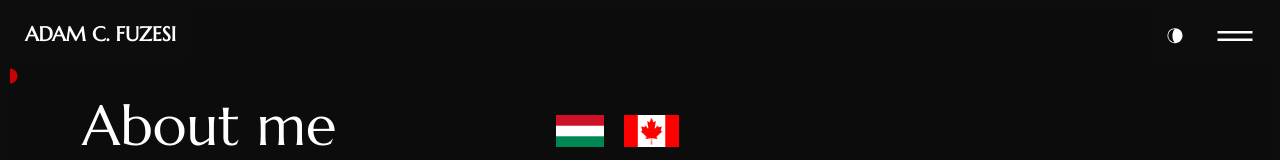
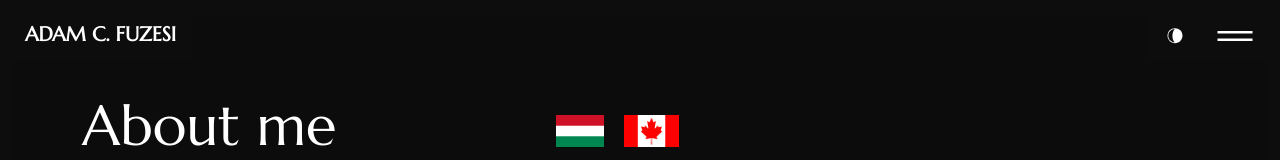
Before and after one commit to AdamFuzesi/fuzesi_showcase, a React (Create React App) app: page /about in a window 1280 px wide. Shown: the top 160 px of the page. Built offline with nearby package versions, Linux system fonts and the light colour scheme.

Commit message:
fixed issues in deployment optimization

```diff
--- a/src/app/App.js
+++ b/src/app/App.js
@@ -7,7 +7,6 @@ import {
 import withRouter from "../hooks/withRouter";
 import AppRoutes from "./routes";
 import Headermain from "../header";
-import AnimatedCursor  from "../hooks/AnimatedCursor";
 import "./App.css";
 
 function _ScrollToTop(props) {
@@ -21,16 +20,6 @@ const ScrollToTop = withRouter(_ScrollToTop);
 export default function App() {
   return (
     <Router basename={process.env.PUBLIC_URL}>
-      <div className="cursor__dot">
-        <AnimatedCursor
-          innerSize={15}
-          outerSize={15}
-          color="96, 163, 188"
-          outerAlpha={0.4}
-          innerScale={0.7}
-          outerScale={5}
-        />
-      </div>
       <ScrollToTop>
         <Headermain />
         <AppRoutes />
--- a/src/hooks/AnimatedCursor.js
+++ /dev/null
@@ -1,328 +0,0 @@
-import React, {useEffect,useRef,useState,useCallback} from "react"
-
-const IsDevice = (() => {
-    if (typeof navigator == 'undefined') return
-
-    let ua = navigator.userAgent
-
-    return {
-      info: ua,
-
-      Android() {
-        return ua.match(/Android/i)
-      },
-      BlackBerry() {
-        return ua.match(/BlackBerry/i)
-      },
-      IEMobile() {
-        return ua.match(/IEMobile/i)
-      },
-      iOS() {
-        return ua.match(/iPhone|iPad|iPod/i)
-      },
-      iPad() {
-        return (
-          ua.match(/Mac/) &&
-          navigator.maxTouchPoints &&
-          navigator.maxTouchPoints > 2
-        )
-      },
-      OperaMini() {
-        return ua.match(/Opera Mini/i)
-      },
-
-      /**
-       * Any Device
-       */
-    any() {
-      return (
-        IsDevice.Android() ||
-        IsDevice.BlackBerry() ||
-        IsDevice.iOS() ||
-        IsDevice.iPad() ||
-        IsDevice.OperaMini() ||
-        IsDevice.IEMobile()
-      )
-    },
-  }
-})();
-
-
-function useEventListener(eventName, handler, element = document) {
-    const savedHandler = useRef()
-
-    useEffect(() => {
-      savedHandler.current = handler
-    }, [handler])
-
-    useEffect(() => {
-      const isSupported = element && element.addEventListener
-      if (!isSupported) return
-
-      const eventListener = (event) => savedHandler.current(event)
-
-      element.addEventListener(eventName, eventListener)
-
-      return () => {
-        element.removeEventListener(eventName, eventListener)
-      }
-    }, [eventName, element])
-  }
-
-  /**
- * Cursor Core
- * Replaces the native cursor with a custom animated cursor, consisting
- * of an inner and outer dot that scale inversely based on hover or click.
- *
- * @author Stephen Scaff (github.com/stephenscaff)
- *
- * @param {string} color - rgb color value
- * @param {number} outerAlpha - level of alpha transparency for color
- * @param {number} innerSize - inner cursor size in px
- * @param {number} innerScale - inner cursor scale amount
- * @param {number} outerSize - outer cursor size in px
- * @param {number} outerScale - outer cursor scale amount
- * @param {object} outerStyle - style object for outer cursor
- * @param {object} innerStyle - style object for inner cursor
- * @param {array}  clickables - array of clickable selectors
- *
- */
-function CursorCore({
-    outerStyle,
-    innerStyle,
-    color = '220, 90, 90',
-    outerAlpha = 0.3,
-    innerSize = 8,
-    outerSize = 8,
-    outerScale = 6,
-    innerScale = 0.6,
-    trailingSpeed = 8,
-    clickables = [
-      'a',
-      'input[type="text"]',
-      'input[type="email"]',
-      'input[type="number"]',
-      'input[type="submit"]',
-      'input[type="image"]',
-      'label[for]',
-      'select',
-      'textarea',
-      'button',
-      '.link'
-    ]
-  }) {
-    const cursorOuterRef = useRef()
-    const cursorInnerRef = useRef()
-    const requestRef = useRef()
-    const previousTimeRef = useRef()
-    const [coords, setCoords] = useState({ x: 0, y: 0 })
-    const [isVisible, setIsVisible] = useState(false)
-    const [isActive, setIsActive] = useState(false)
-    const [isActiveClickable, setIsActiveClickable] = useState(false)
-    let endX = useRef(0)
-    let endY = useRef(0)
-
-    /**
-     * Primary Mouse move event
-     * @param {number} clientX - MouseEvent.clientx
-     * @param {number} clientY - MouseEvent.clienty
-     */
-    const onMouseMove = useCallback(({ clientX, clientY }) => {
-      setCoords({ x: clientX, y: clientY })
-      cursorInnerRef.current.style.top = `${clientY}px`
-      cursorInnerRef.current.style.left = `${clientX}px`
-      endX.current = clientX
-      endY.current = clientY
-    }, [])
-
-    // Outer Cursor Animation Delay
-    const animateOuterCursor = useCallback(
-      (time) => {
-        if (previousTimeRef.current !== undefined) {
-          coords.x += (endX.current - coords.x) / trailingSpeed
-          coords.y += (endY.current - coords.y) / trailingSpeed
-          cursorOuterRef.current.style.top = `${coords.y}px`
-          cursorOuterRef.current.style.left = `${coords.x}px`
-        }
-        previousTimeRef.current = time
-        requestRef.current = requestAnimationFrame(animateOuterCursor)
-      },
-      [requestRef]
-    )
-
-    // RAF for animateOuterCursor
-    useEffect(() => {
-      requestRef.current = requestAnimationFrame(animateOuterCursor)
-      return () => cancelAnimationFrame(requestRef.current)
-    }, [animateOuterCursor])
-
-    const onMouseDown = useCallback(() => setIsActive(true), [])
-    const onMouseUp = useCallback(() => setIsActive(false), [])
-    const onMouseEnterViewport = useCallback(() => setIsVisible(true), [])
-    const onMouseLeaveViewport = useCallback(() => setIsVisible(false), [])
-
-    useEventListener('mousemove', onMouseMove)
-    useEventListener('mousedown', onMouseDown)
-    useEventListener('mouseup', onMouseUp)
-    useEventListener('mouseover', onMouseEnterViewport)
-    useEventListener('mouseout', onMouseLeaveViewport)
-
-    // ursors Hover/Active State
-    useEffect(() => {
-      if (isActive) {
-        cursorInnerRef.current.style.transform = `translate(-50%, -50%) scale(${innerScale})`
-        cursorOuterRef.current.style.transform = `translate(-50%, -50%) scale(${outerScale})`
-      } else {
-        cursorInnerRef.current.style.transform = 'translate(-50%, -50%) scale(1)'
-        cursorOuterRef.current.style.transform = 'translate(-50%, -50%) scale(1)'
-      }
-    }, [innerScale, outerScale, isActive])
-
-    // Cursors Click States
-    useEffect(() => {
-      if (isActiveClickable) {
-        cursorInnerRef.current.style.transform = `translate(-50%, -50%) scale(${
-          innerScale * 1.2
-        })`
-        cursorOuterRef.current.style.transform = `translate(-50%, -50%) scale(${
-          outerScale * 1.4
-        })`
-      }
-    }, [innerScale, outerScale, isActiveClickable])
-
-    // Cursor Visibility State
-    useEffect(() => {
-      if (isVisible) {
-        cursorInnerRef.current.style.opacity = 1
-        cursorOuterRef.current.style.opacity = 1
-      } else {
-        cursorInnerRef.current.style.opacity = 0
-        cursorOuterRef.current.style.opacity = 0
-      }
-    }, [isVisible])
-
-    useEffect(() => {
-      const clickableEls = document.querySelectorAll(clickables.join(','))
-
-      clickableEls.forEach((el) => {
-        el.style.cursor = 'none'
-
-        el.addEventListener('mouseover', () => {
-          setIsActive(true)
-        })
-        el.addEventListener('click', () => {
-          setIsActive(true)
-          setIsActiveClickable(false)
-        })
-        el.addEventListener('mousedown', () => {
-          setIsActiveClickable(true)
-        })
-        el.addEventListener('mouseup', () => {
-          setIsActive(true)
-        })
-        el.addEventListener('mouseout', () => {
-          setIsActive(false)
-          setIsActiveClickable(false)
-        })
-      })
-
-      return () => {
-        clickableEls.forEach((el) => {
-          el.removeEventListener('mouseover', () => {
-            setIsActive(true)
-          })
-          el.removeEventListener('click', () => {
-            setIsActive(true)
-            setIsActiveClickable(false)
-          })
-          el.removeEventListener('mousedown', () => {
-            setIsActiveClickable(true)
-          })
-          el.removeEventListener('mouseup', () => {
-            setIsActive(true)
-          })
-          el.removeEventListener('mouseout', () => {
-            setIsActive(false)
-            setIsActiveClickable(false)
-          })
-        })
-      }
-    }, [isActive, clickables])
-
-    // Cursor Styles
-    const styles = {
-      cursorInner: {
-        zIndex: 999,
-        display: 'block',
-        position: 'fixed',
-        borderRadius: '50%',
-        width: innerSize,
-        height: innerSize,
-        pointerEvents: 'none',
-        backgroundColor: "96, 163, 188",
-        ...(innerStyle && innerStyle),
-        transition: 'opacity 0.15s ease-in-out, transform 0.25s ease-in-out'
-      },
-      cursorOuter: {
-        zIndex: 999,
-        display: 'block',
-        position: 'fixed',
-        borderRadius: '50%',
-        pointerEvents: 'none',
-        width: outerSize,
-        height: outerSize,
-        backgroundColor: `rgba(${color}, ${outerAlpha})`,
-        transition: 'opacity 0.15s ease-in-out, transform 0.15s ease-in-out',
-        willChange: 'transform',
-        ...(outerStyle && outerStyle)
-      }
-    }
-
-    // Hide / Show global cursor
-    document.body.style.cursor = 'none'
-
-    return (
-      <React.Fragment>
-        <div ref={cursorOuterRef} style={styles.cursorOuter} />
-        <div ref={cursorInnerRef} style={styles.cursorInner} />
-      </React.Fragment>
-    )
-  }
-
-  /**
-   * AnimatedCursor
-   * Calls and passes props to CursorCore if not a touch/mobile device.
-   */
-  function AnimatedCursor({
-    outerStyle,
-    innerStyle,
-    color,
-    outerAlpha,
-    innerSize,
-    innerScale,
-    outerSize,
-    outerScale,
-    trailingSpeed,
-    clickables
-  }) {
-    if (typeof navigator !== 'undefined' && IsDevice.any()) {
-      return <React.Fragment></React.Fragment>
-    }
-    return (
-      <CursorCore
-        outerStyle={outerStyle}
-        innerStyle={innerStyle}
-        color={color}
-        outerAlpha={outerAlpha}
-        innerSize={innerSize}
-        innerScale={innerScale}
-        outerSize={outerSize}
-        outerScale={outerScale}
-        trailingSpeed={trailingSpeed}
-        clickables={clickables}
-      />
-    )
-  }
-
-
-export default AnimatedCursor
```
